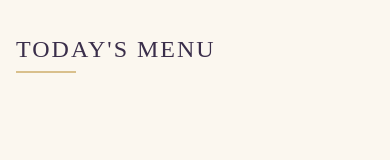
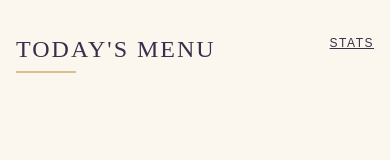
Before and after one commit to NoluthandoZondiDev/Chef-menu-manager, a React Native app: screen / in a window 390 px wide. Shown: the top 160 px of the page. Built offline with nearby package versions, Linux system fonts and the light colour scheme.

Commit message:
feat: add STATS link on Home to open menu statistics

```diff
--- a/screens/HomeScreen.js
+++ b/screens/HomeScreen.js
@@ -33,6 +33,15 @@ export default function HomeScreen({ navigation, menuItems }) {
   return (
     <SafeAreaView style={styles.container}>
       <ScreenHeading title="TODAY'S MENU" />
+
+               {/* small link in the top right that opens the Statistics screen */}
+         <TouchableOpacity
+           style={styles.statsLink}
+           onPress={() => navigation.navigate('Stats')}
+           accessibilityLabel="Open menu statistics"
+         >
+           <Text style={styles.statsLinkText}>STATS</Text>
+         </TouchableOpacity>
 
       {/* nothing to search yet if the menu is empty, so hide these */}
       {menuItems.length > 0 && (
@@ -118,4 +127,7 @@ const styles = StyleSheet.create({
     elevation: 4,
   },
   addButtonText: { fontSize: 28, color: '#FFFFFF', marginTop: -2 },
+
+       statsLink: { position: 'absolute', top: 36, right: 16 },
+     statsLinkText: { fontFamily: fonts.body, fontSize: 12, letterSpacing: 1.5, color: colors.text, textDecorationLine: 'underline' },
 });
```
